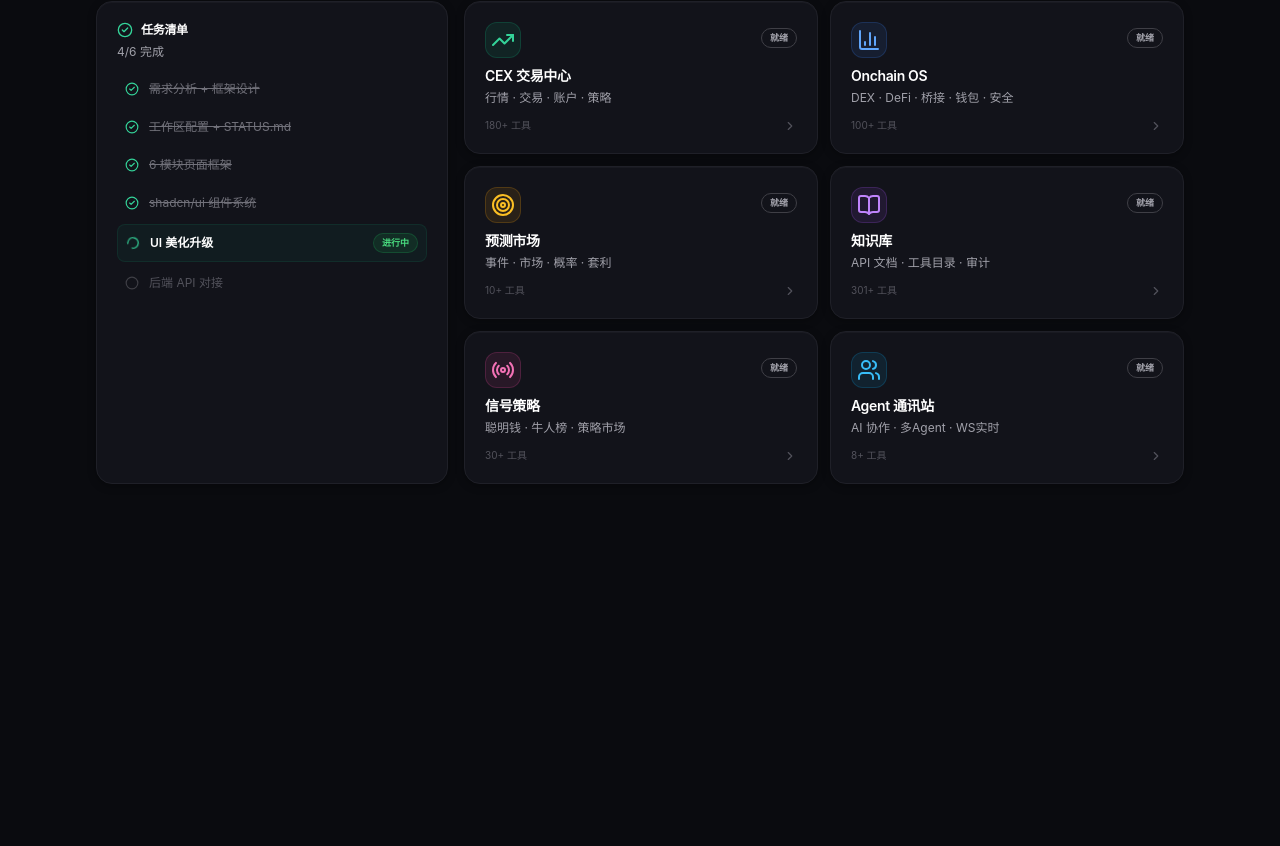
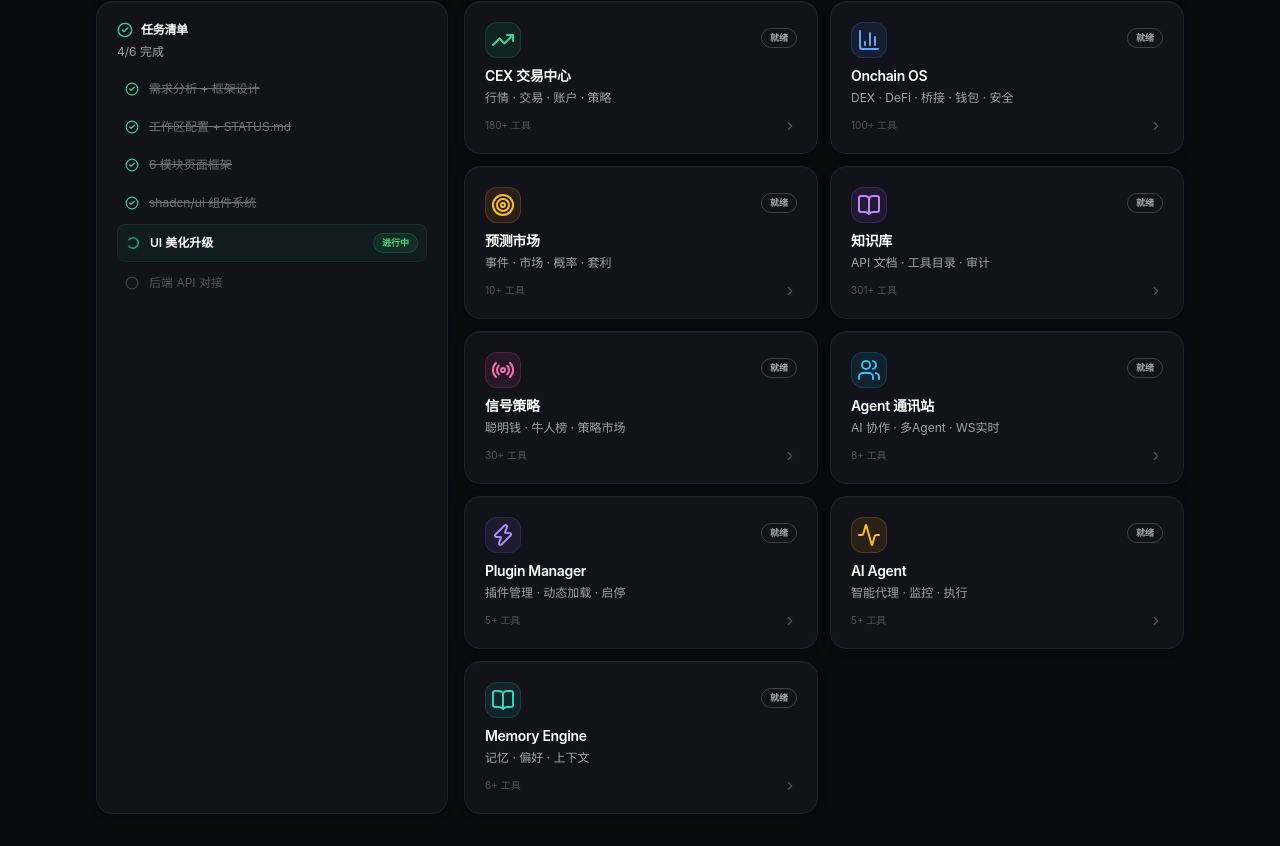
Before and after one commit to okx-wallet-H/mcp, a Next.js app in the folder packages/dashboard/: page /mcp in a window 1280 px wide. Shown: the part 398-1244 px from the top of the page. Before the commit the page ends 914 px from the top, so only its background shows below. Built offline with nearby package versions, Linux system fonts and the light colour scheme.

Commit message:
Dashboard: /mcp page updated with Plugins/Agent/Memory modules

```diff
--- a/packages/dashboard/src/app/mcp/page.tsx
+++ b/packages/dashboard/src/app/mcp/page.tsx
@@ -12,6 +12,9 @@ const MODULES = [
   { id: "kb", icon: BookOpen, title: "知识库", desc: "API 文档 · 工具目录 · 审计", color: "purple", tools: 301, href: "/mcp/kb" },
   { id: "signals", icon: Radio, title: "信号策略", desc: "聪明钱 · 牛人榜 · 策略市场", color: "pink", tools: 30, href: "/mcp/signals" },
   { id: "collab", icon: Users, title: "Agent 通讯站", desc: "AI 协作 · 多Agent · WS实时", color: "sky", tools: 8, href: "/mcp/collab" },
+  { id: "plugins", icon: Zap, title: "Plugin Manager", desc: "插件管理 · 动态加载 · 启停", color: "violet", tools: 5, href: "/mcp/plugins" },
+  { id: "agent", icon: Activity, title: "AI Agent", desc: "智能代理 · 监控 · 执行", color: "amber", tools: 5, href: "/mcp/agent" },
+  { id: "memory", icon: BookOpen, title: "Memory Engine", desc: "记忆 · 偏好 · 上下文", color: "teal", tools: 6, href: "/mcp/memory" },
 ];
 
 const STEPS = [
@@ -30,6 +33,8 @@ const colors: Record<string, string> = {
   purple: "text-purple-400 bg-purple-500/10 border-purple-500/20",
   pink: "text-pink-400 bg-pink-500/10 border-pink-500/20",
   sky: "text-sky-400 bg-sky-500/10 border-sky-500/20",
+  violet: "text-violet-400 bg-violet-500/10 border-violet-500/20",
+  teal: "text-teal-400 bg-teal-500/10 border-teal-500/20",
 };
 
 export default function McpPage() {
```
